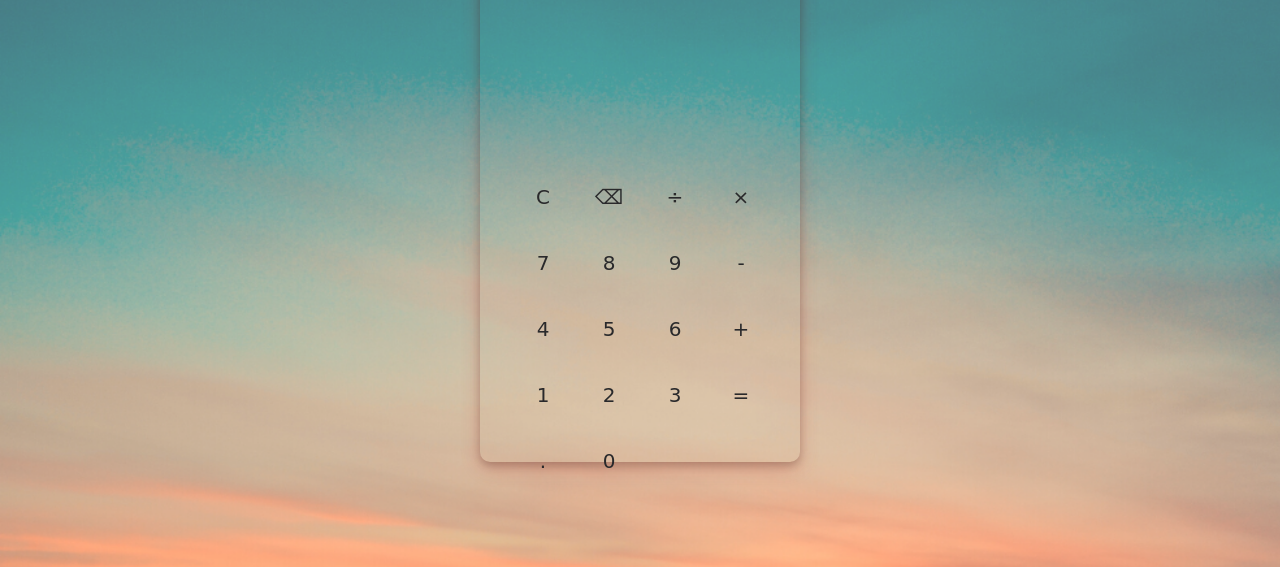
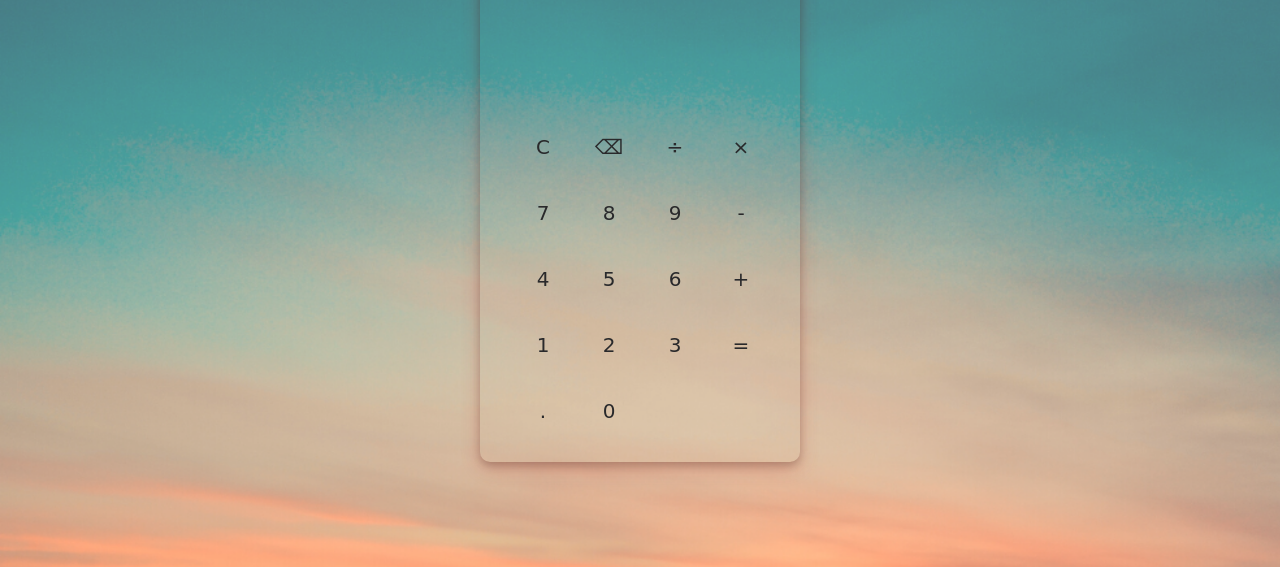
Before and after one commit to Mahesh1175/simple-calculator, a plain HTML site: page index.html in a window 1280 px wide. Shown: the part 233-800 px from the top of the page. Drawn offline with Linux system fonts and the light colour scheme; files whose address does not match are found by name; a web font is replaced by a local one.

Commit message:
Add files via upload

```diff
--- a/calculator.css
+++ b/calculator.css
@@ -27,8 +27,8 @@ body {
  }
 #calculator{
   margin-left: 29px;
-  position: absolute;
-  top: 42%;
+  /* position: absolute; */
+  margin-top: 56px;
 }
 #output{
  width: 245px;
```
